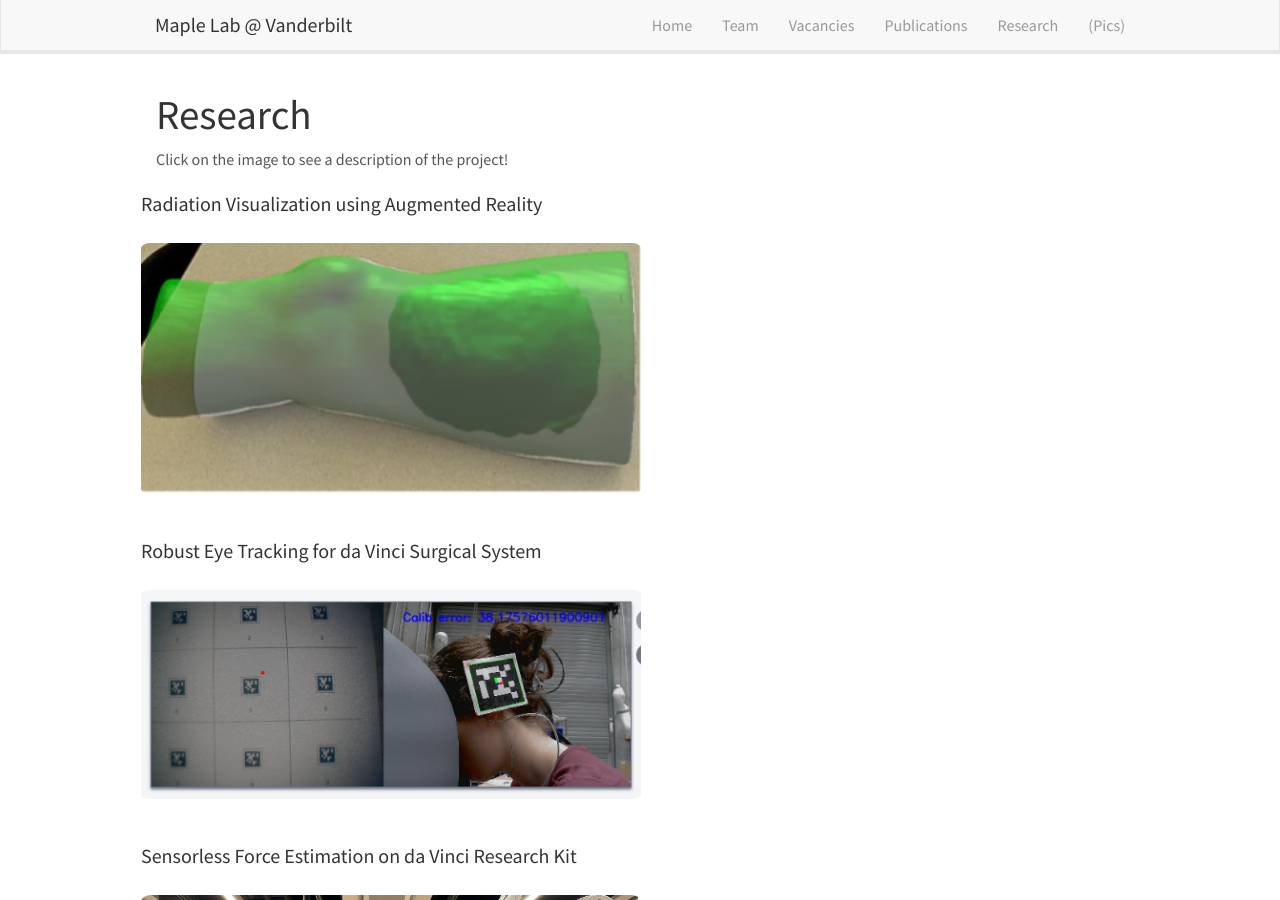
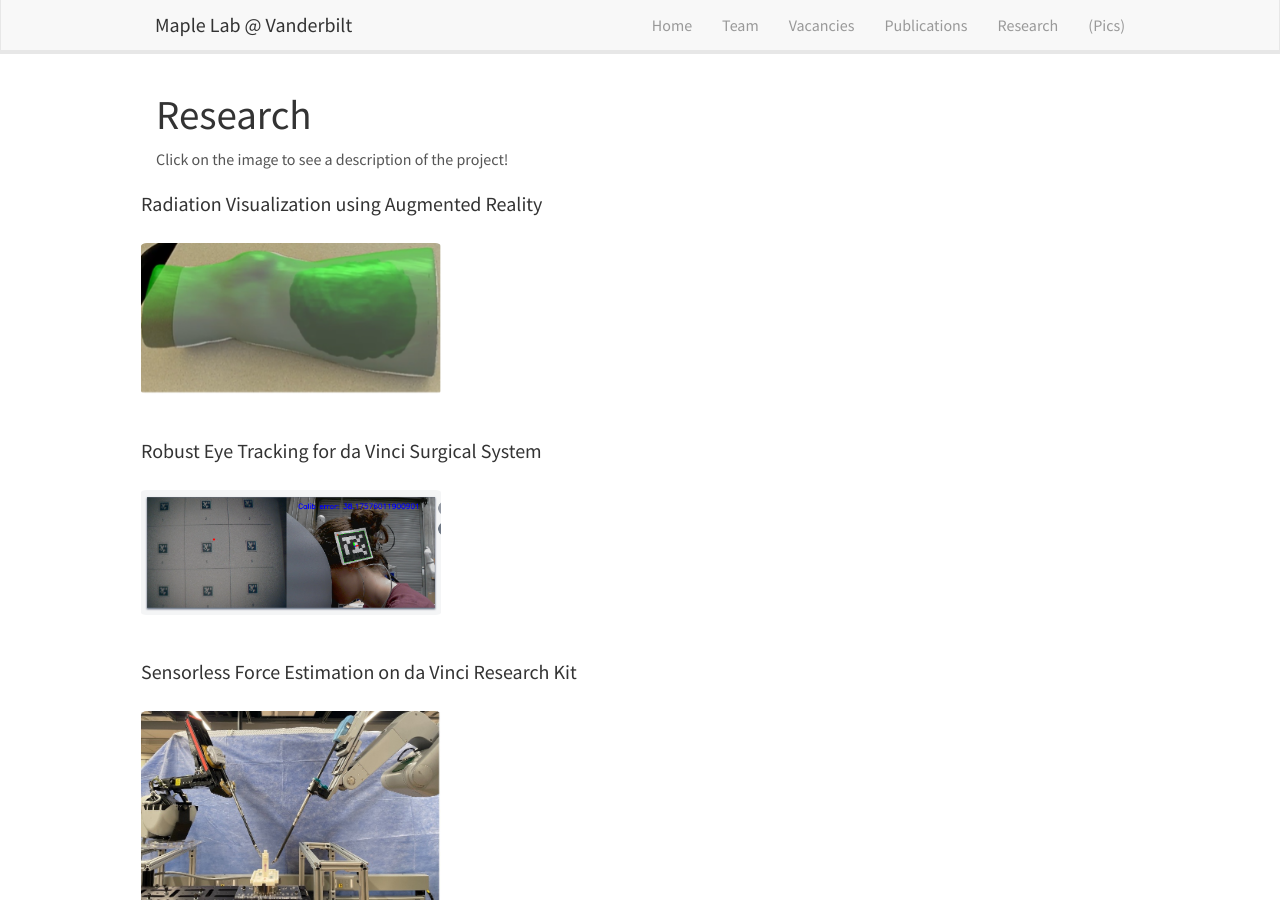
Before and after one commit to vu-maple-lab/vu-maple-lab.github.io, a Jekyll site: the page built from research.md, in a window 1280 px wide and 900 px high. Built offline with Jekyll 4.4.1, drawn with Linux system fonts in a browser that asks for light colours; nearby versions of some CDN libraries.

Commit message:
try this 5

```diff
--- a/research.md
+++ b/research.md
@@ -12,33 +12,33 @@ Click on the image to see a description of the project!
 <div class="col-sim-6 clearfix">
 <h4>Radiation Visualization using Augmented Reality</h4>
   <a href="{{ site.url }}{{ site.baseurl }}/research/sarcoma" title="Sarcoma">
-    <img src="{{ site.url }}{{ site.baseurl }}/images/researchpic/sarcoma.png" alt="sarcoma_img" style="width: 500px"/>
+    <img src="{{ site.url }}{{ site.baseurl }}/images/researchpic/sarcoma.png" alt="sarcoma_img" style="width: 300px"/>
   </a>
 </div>
 
 <div class="col-sim-6 clearfix">
 <h4>Robust Eye Tracking for da Vinci Surgical System</h4>
   <a href="{{ site.url }}{{ site.baseurl }}/research/dvrk_gaze" title="dvrk_gaze">
-    <img src="{{ site.url }}{{ site.baseurl }}/images/researchpic/dvrk_gaze.png" alt="dvrk_gaze" style="width: 500px"/>
+    <img src="{{ site.url }}{{ site.baseurl }}/images/researchpic/dvrk_gaze.png" alt="dvrk_gaze" style="width: 300px"/>
   </a>
 </div>
 
 <div class="col-sim-6 clearfix">
 <h4>Sensorless Force Estimation on da Vinci Research Kit</h4>
   <a href="{{ site.url }}{{ site.baseurl }}/research/force_estimation" title="force_estimation">
-    <img src="{{ site.url }}{{ site.baseurl }}/images/researchpic/force_estimation.jpg" alt="force_estimation" style="width: 500px"/>
+    <img src="{{ site.url }}{{ site.baseurl }}/images/researchpic/force_estimation.jpg" alt="force_estimation" style="width: 300px"/>
   </a>
 
 <div class="col-sim-6 clearfix">
 <h4>Surgical Training and Skill Assessment through Augmented Reality</h4>
   <a href="{{ site.url }}{{ site.baseurl }}/research/kidney_gaze" title="kidney_gaze">
-    <img src="{{ site.url }}{{ site.baseurl }}/images/researchpic/kidney_gaze.png" alt="kidney_gaze" style="width: 500px"/>
+    <img src="{{ site.url }}{{ site.baseurl }}/images/researchpic/kidney_gaze.png" alt="kidney_gaze" style="width: 300px"/>
   </a>
 
 <div class="col-sim-6 clearfix">
 <h4>Vision based Navigation in Endoscopic Kidney Surgeries</h4>
   <a href="{{ site.url }}{{ site.baseurl }}/research/kidney_reconstruction" title="kidney_reconstruction">
-    <img src="{{ site.url }}{{ site.baseurl }}/images/researchpic/kidney_reco.png" alt="kidney_reconstruction" style="width: 500px"/>
+    <img src="{{ site.url }}{{ site.baseurl }}/images/researchpic/kidney_reco.png" alt="kidney_reconstruction" style="width: 300px"/>
   </a>
 </div>
 
```
